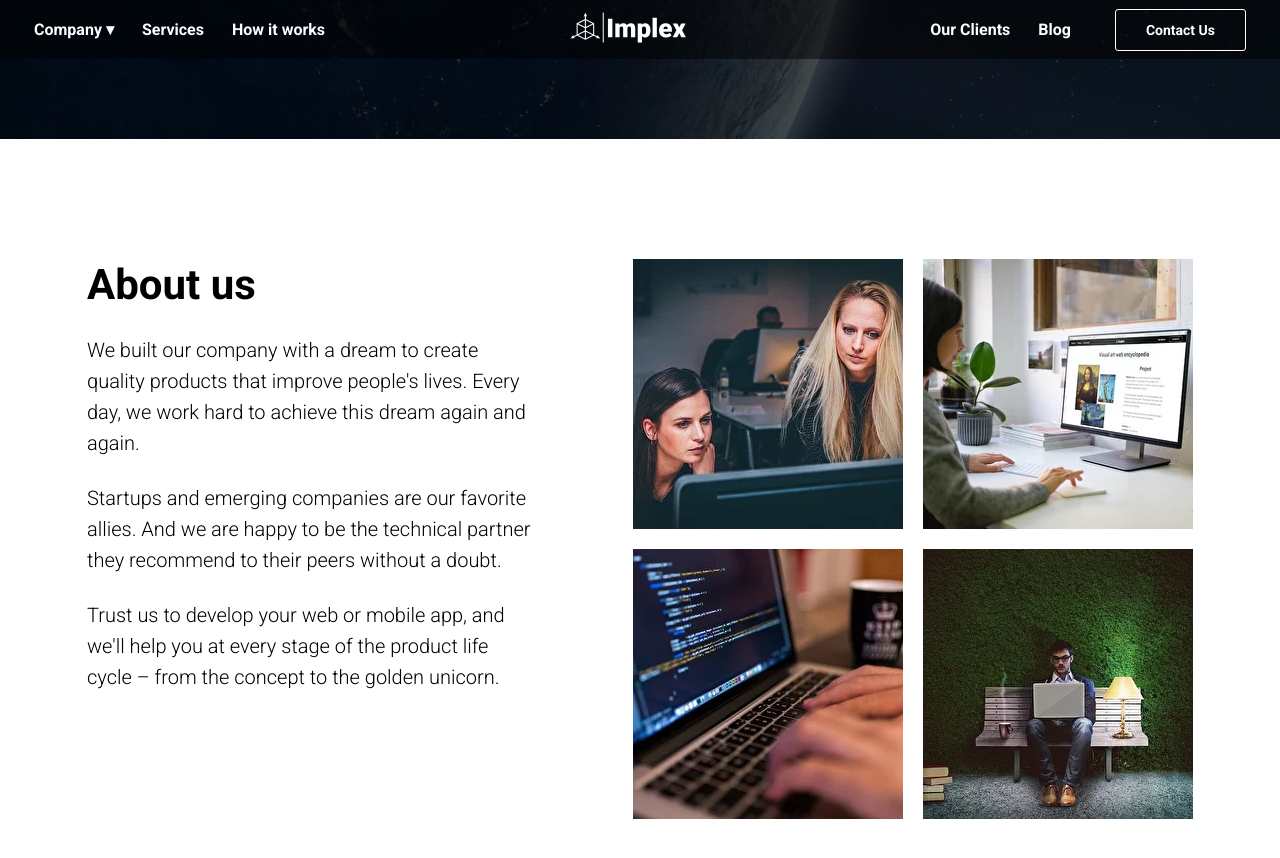
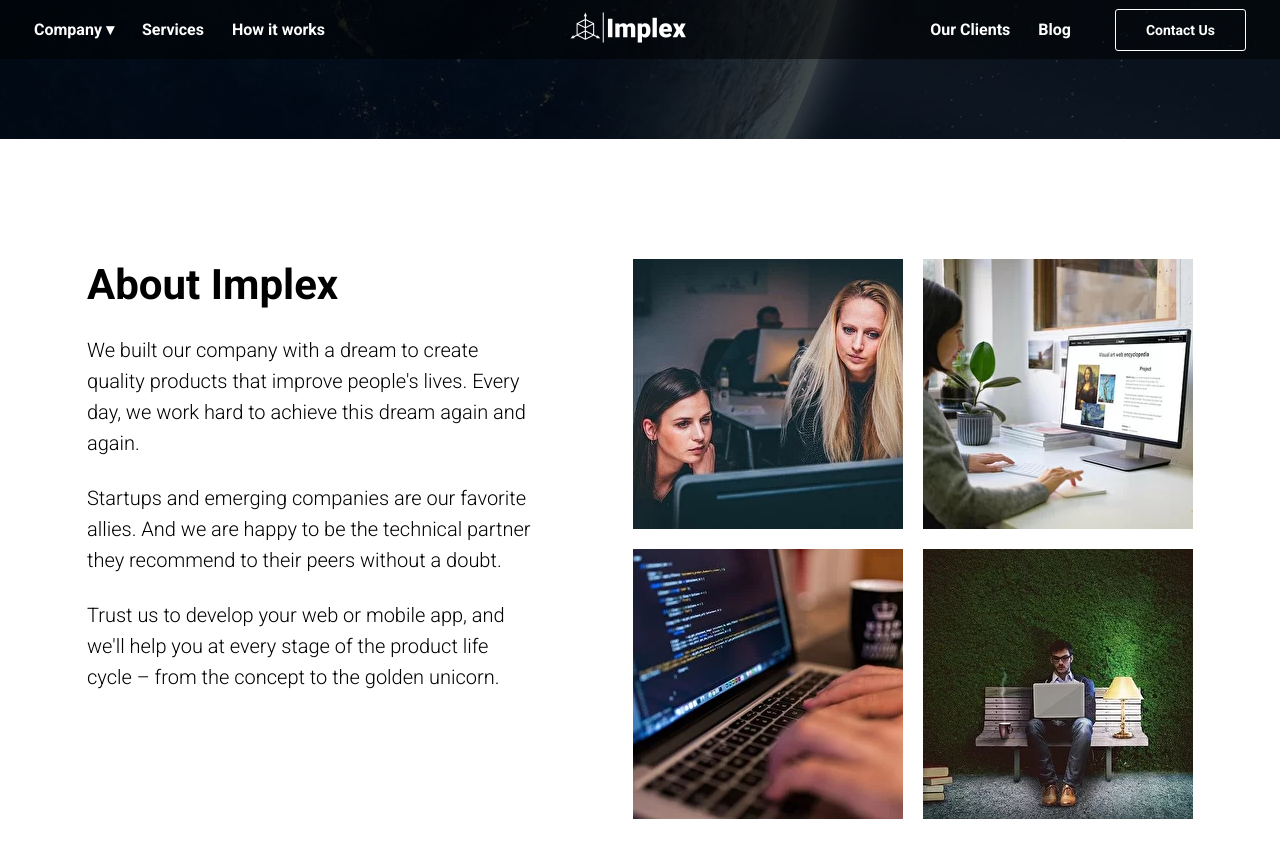
Before and after one commit to implex-code-repo/implex-site, a Jekyll site: the page built from index.html, in a window 1280 px wide and 900 px high, scrolled down 761 px. Shown: the top 858 px of the window. Built offline with Jekyll 4.4.1, drawn with Linux system fonts in a browser that asks for light colours; nearby versions of some CDN libraries; library files that are not in the unit come from our copies.

Commit message:
Update about.yml
Testing deployment

```diff
--- a/_data/about.yml
+++ b/_data/about.yml
@@ -3,7 +3,7 @@ images:
   - about/img-2.webp
   - about/img-3.webp
   - about/img-4.webp
-title: About us
+title: About Implex
 descriptions:
   - We built our company with a dream to create quality products that improve people's lives. Every day, we work hard to achieve this dream again and again.
   - Startups and emerging companies are our favorite allies. And we are happy to be the technical partner they recommend to their peers without a doubt.
```
